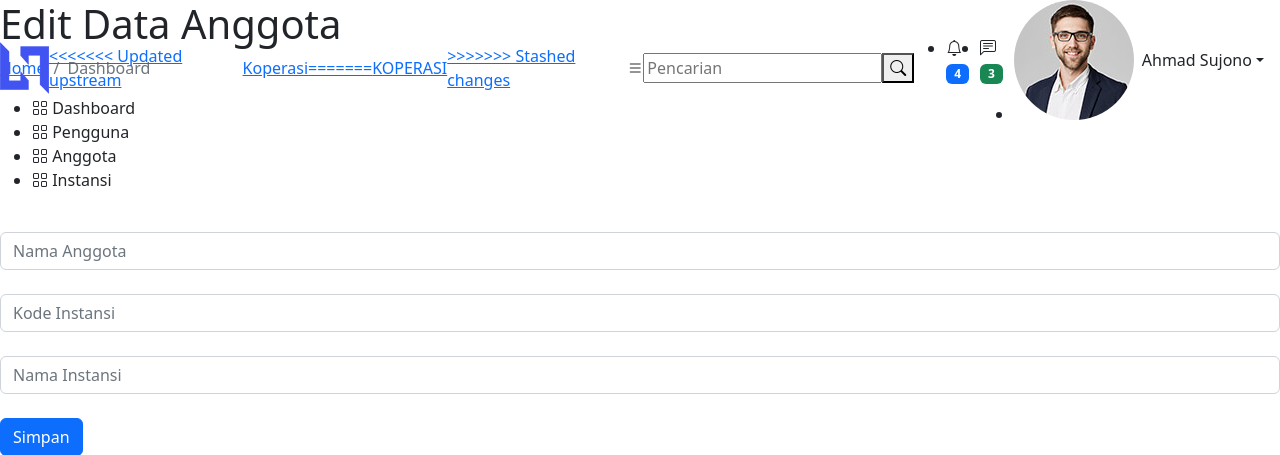
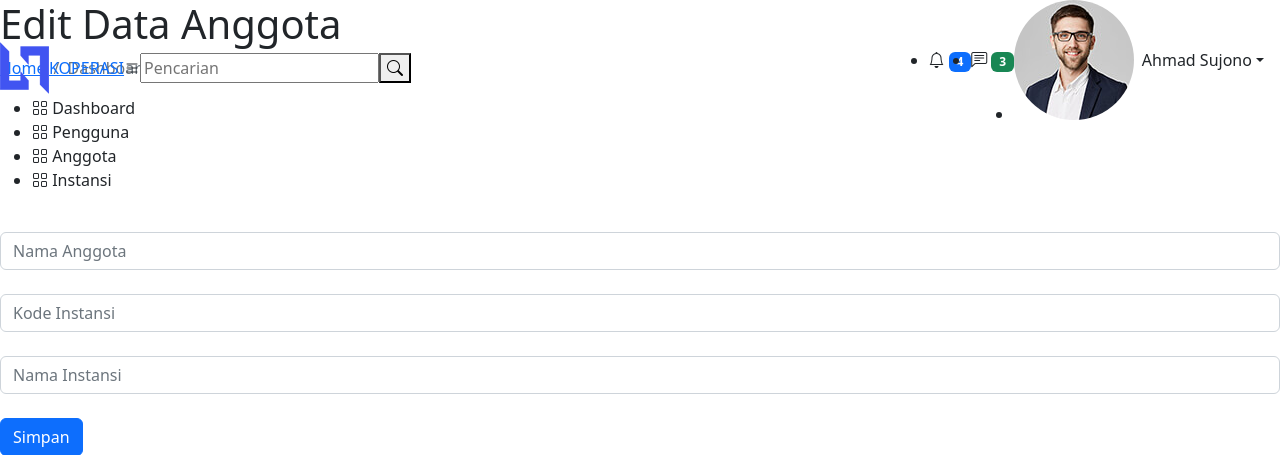
Before and after one commit to MohamadArdias/koperasi, a CodeIgniter app: page /koperasi/index.php/anggota/edit/1 in a window 1280 px wide. Shown: the top 455 px of the page. Run offline with CodeIgniter, Linux system fonts and the light colour scheme; data that the repository does not hold is empty; some libraries are stand-ins or nearby versions.

Commit message:
Update header.php

```diff
--- a/application/views/templates/header.php
+++ b/application/views/templates/header.php
@@ -45,11 +45,8 @@
         <div class="d-flex align-items-center justify-content-between">
             <a href="<?= base_url(); ?>index.php/" class="logo d-flex align-items-center">
                 <img src="<?= base_url('public'); ?>/assets/img/logo.png" alt="">
-<<<<<<< Updated upstream
-                <span class="d-none d-lg-block">Koperasi</span>
-=======
+
                 <span class="d-none d-lg-block">KOPERASI</span>
->>>>>>> Stashed changes
             </a>
             <i class="bi bi-list toggle-sidebar-btn"></i>
         </div><!-- End Logo -->
```
